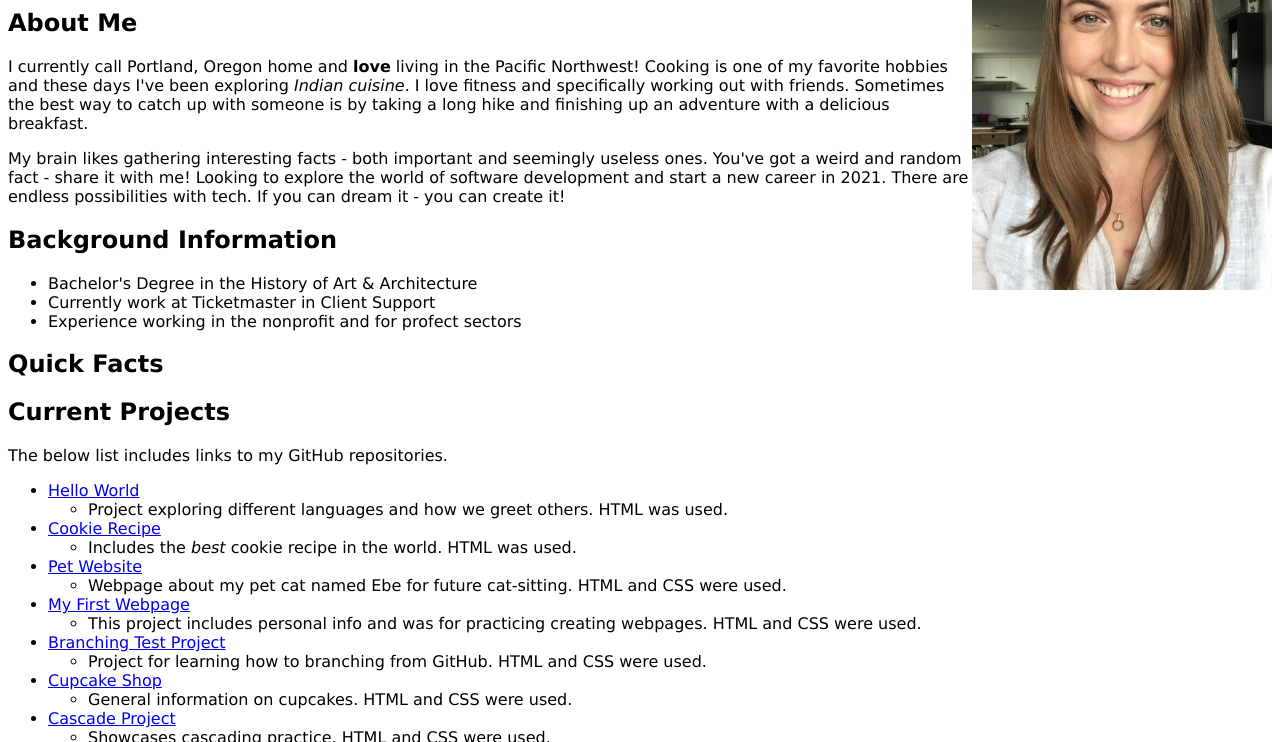
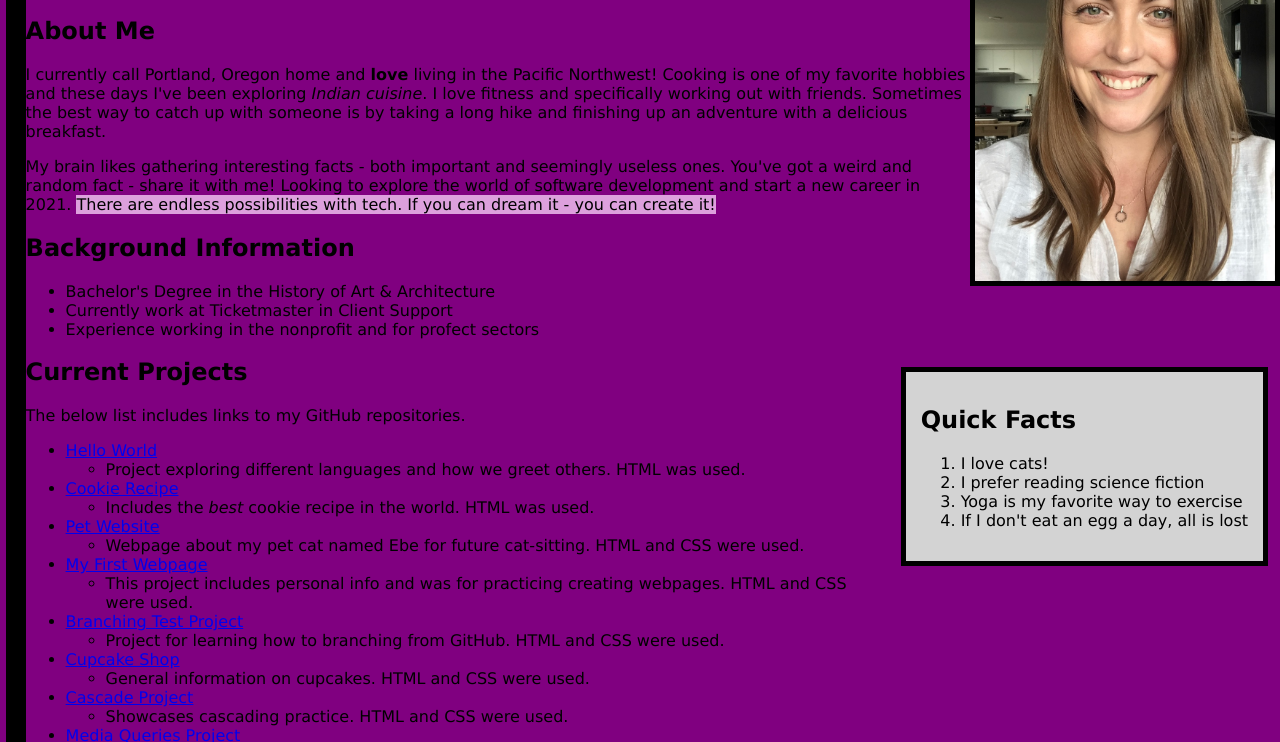
Before and after one commit to chloehellberg/portfolio-project, a plain HTML site: page index.html in a window 1280 px wide. Shown: the part 130-872 px from the top of the page. Drawn offline with Linux system fonts and the light colour scheme.

Commit message:
add colors and vl to page

```diff
--- a/css/styles.css
+++ b/css/styles.css
@@ -1,8 +1,39 @@
 img {
   width: 300px;
   float: right;
+  border: 5px solid black;
 }
 
 body {
   font-family: "verdana";
+  background-color: purple;
 }
+
+.vl {
+  border-left: 20px solid black;
+  height: 900px;
+  position: absolute;
+  left: 2%;
+  margin-left: -20px;
+  top: 2;
+}
+
+
+.highlight {
+  background-color: #DDA0DD;
+}
+
+.floating-box {
+  background-color: lightgray;
+  float: right;
+  margin: 12px;
+  border: 5px solid black;
+  padding: 15px;
+
+}
+
+
+
+@media screen and (max-width: 768px) {
+
+}
--- a/index.html
+++ b/index.html
@@ -4,16 +4,18 @@
   <link href="css/styles.css" rel="stylesheet" type="text/css">
   <title>Portfolio Project</title>
 </head>
+<div class="vl">
 <body>
   <img src="img/IMG_portfolio.jpg" atl="Image of Chloe Hellberg">
   <h1>Hi, I'm Chloe.</h1>
 
     <p>Thanks for visiting my portfolio page. Hopefully the below gives you a bit of background about who I am and what I'm about. Questions? Please reach out!</p>
 
+
   <h2>About Me</h2>
     <p>I currently call Portland, Oregon home and <strong>love</strong> living in the Pacific Northwest! Cooking is one of my favorite hobbies and these days I've been exploring <em>Indian cuisine</em>. I love fitness and specifically working out with friends. Sometimes the best way to catch up with someone is by taking a long hike and finishing up an adventure with a delicious breakfast.</p>
 
-    <p>My brain likes gathering interesting facts - both important and seemingly useless ones. You've got a weird and random fact - share it with me! Looking to explore the world of software development and start a new career in 2021. There are endless possibilities with tech. If you can dream it - you can create it!</p>
+    <p>My brain likes gathering interesting facts - both important and seemingly useless ones. You've got a weird and random fact - share it with me! Looking to explore the world of software development and start a new career in 2021. <span class="highlight">There are endless possibilities with tech. If you can dream it - you can create it!</span></p>
 
 
   <h2>Background Information</h2>
@@ -22,9 +24,17 @@
       <li>Currently work at Ticketmaster in Client Support</li>
       <li>Experience working in the nonprofit and for profect sectors</li>
     </ul>
+  <div class="floating-box">
+  <h2>Quick Facts</h2>
+    <ol>
+      <li>I love cats!</li>
+      <li>I prefer reading science fiction</li>
+      <li>Yoga is my favorite way to exercise</li>
+      <li>If I don't eat an egg a day, all is lost</li>
+    </ol>
+  </div>
 
-  <h2>Quick Facts</h2>
-
+  <div class="important">
   <h2>Current Projects</h2>
     <p>The below list includes links to my GitHub repositories.</p>
 
@@ -75,6 +85,8 @@
         </ul>
       </li>
     </ul>
+  </div>
 
 </body>
+</div>
 </html>
```
